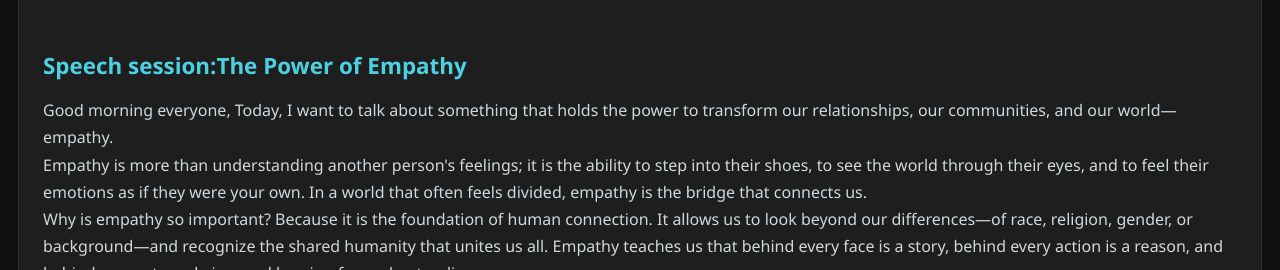
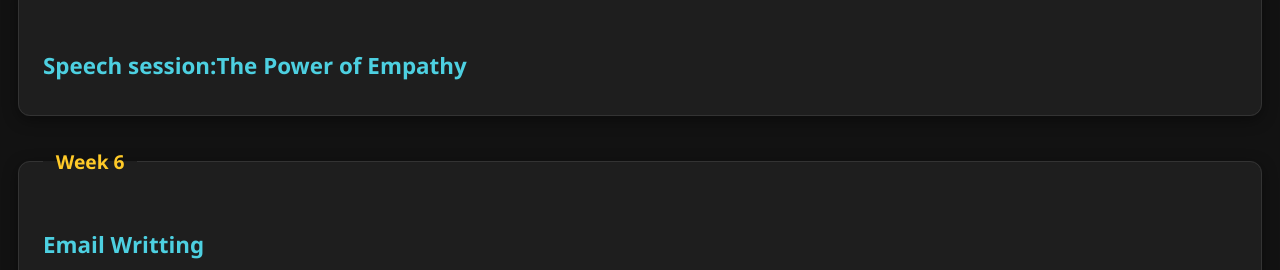
Before and after one commit to akanksha718/portfolio1, a plain HTML site: page learnings.html in a window 1280 px wide. Shown: the part 2056-2326 px from the top of the page. Drawn offline with Linux system fonts and the light colour scheme.

Commit message:
Update learnings.html

```diff
--- a/learnings.html
+++ b/learnings.html
@@ -89,46 +89,9 @@
             <legend>Week 5</legend>
             <div class="day5d">
                 <h4>Speech session:The Power of Empathy</h4>
-                <p>
-
-
-
-                    Good morning everyone,
-
-                    Today, I want to talk about something that holds the power to transform our relationships, our
-                    communities, and our world—empathy.<br>
-
-                    Empathy is more than understanding another person's feelings; it is the ability to step into their
-                    shoes, to see the world through their eyes, and to feel their emotions as if they were your own. In
-                    a world that often feels divided, empathy is the bridge that connects us.<br>
-
-                    Why is empathy so important? Because it is the foundation of human connection. It allows us to look
-                    beyond our differences—of race, religion, gender, or background—and recognize the shared humanity
-                    that unites us all. Empathy teaches us that behind every face is a story, behind every action is a
-                    reason, and behind every struggle is a soul longing for understanding.<br>
-
-                    Empathy is not a skill reserved for the kind-hearted or the compassionate. It is a choice we make
-                    every day. When we choose to listen instead of judge, to understand instead of criticize, we create
-                    an environment where people feel seen, valued, and loved.<br>
-
-                    Imagine a world where leaders govern with empathy, where workplaces prioritize the well-being of
-                    employees, and where neighbors genuinely care for one another. Such a world is not a utopia; it is a
-                    possibility—if we all commit to cultivating empathy in our lives.<br>
-
-                    But how do we practice empathy?<br>
-                    First, listen—truly listen. Often, we hear to reply, not to understand.
-                    Second, ask questions with the intent to learn, not to debate.
-                    Third, be present. In our fast-paced world, giving someone your undivided attention is one of the
-                    greatest acts of kindness.<br>
-
-                    Empathy doesn’t just benefit others; it transforms us. It makes us more patient, more open-minded,
-                    and more resilient. It reminds us that we are part of something greater than ourselves.<br>
-
-                    In conclusion, empathy is not just an emotion; it is a force—a force that can heal wounds, mend
-                    relationships, and build bridges. Let us choose empathy, not because it’s easy, but because it’s
-                    necessary. Together, let us create a world where kindness and understanding triumph over division.
-
-                    Thank you.</p>
+                 <div class="speech">
+                     <vedio   width="350rem" height="300rem" controls muted src="speech.mp4"></vedio>
+                 </div>
             </div>
         </fieldset>
     </div>
```
